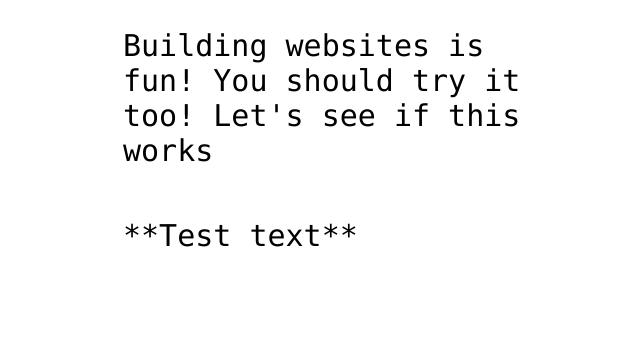
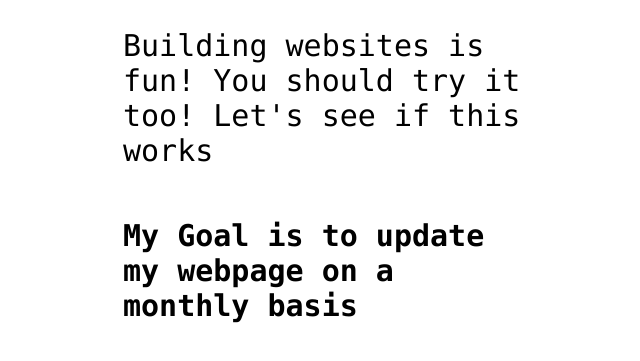
Before and after one commit to J-Velazquez/J-Velazquez.github.io, a plain HTML site: page index.html in a window 1280 px wide. Shown: the part 515-876 px from the top of the page, without its empty margins (317-957 px from the left). Before the commit the page ends 818 px from the top, so only its background shows below. Drawn offline with Linux system fonts and the light colour scheme.

Commit message:
Update index.html
Change text "**" did not function to make file bold. test html format <b>

```diff
--- a/index.html
+++ b/index.html
@@ -16,7 +16,7 @@
 <p>Building websites is fun! You should try it too!
     Let's see if this works</p>
 
-<p> **Test text**<p/>
+<p> <b>My Goal is to update my webpage on a monthly basis<b> <p/>
 
 
 </body>
```
